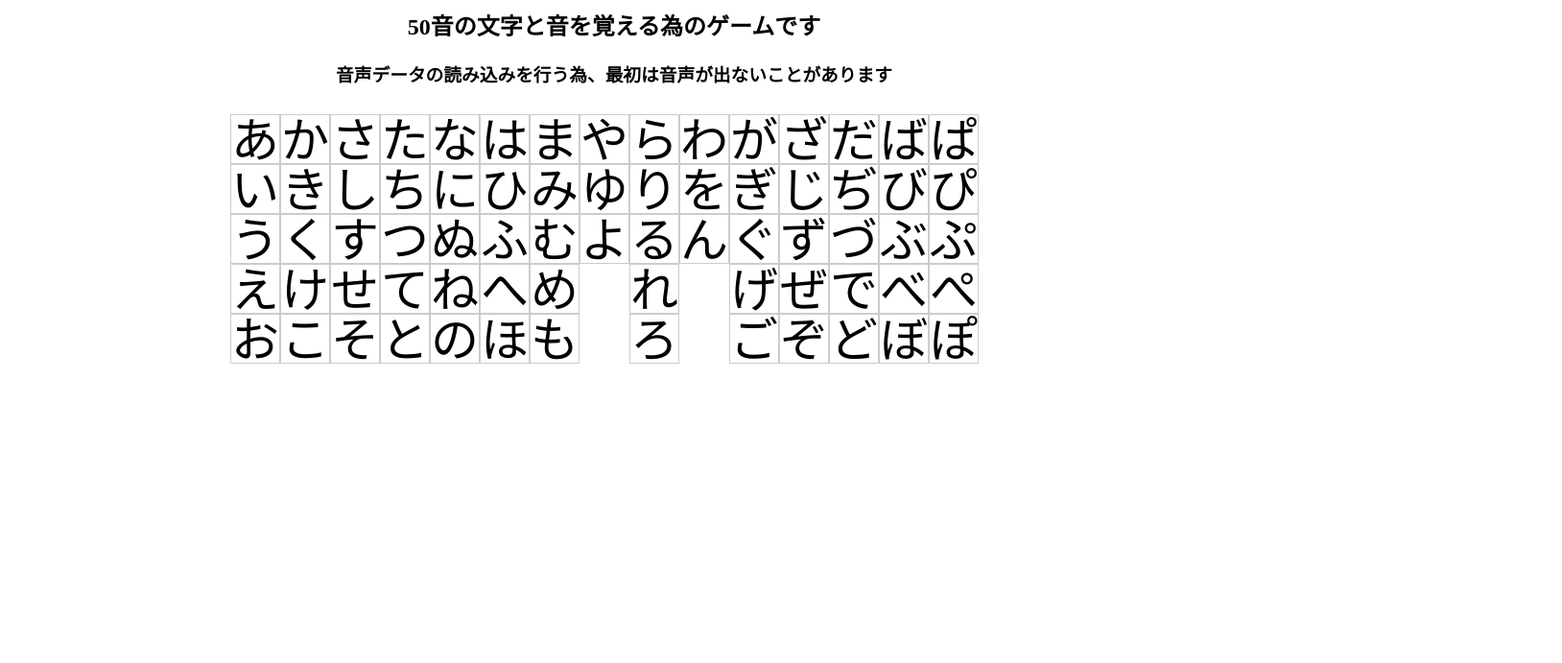
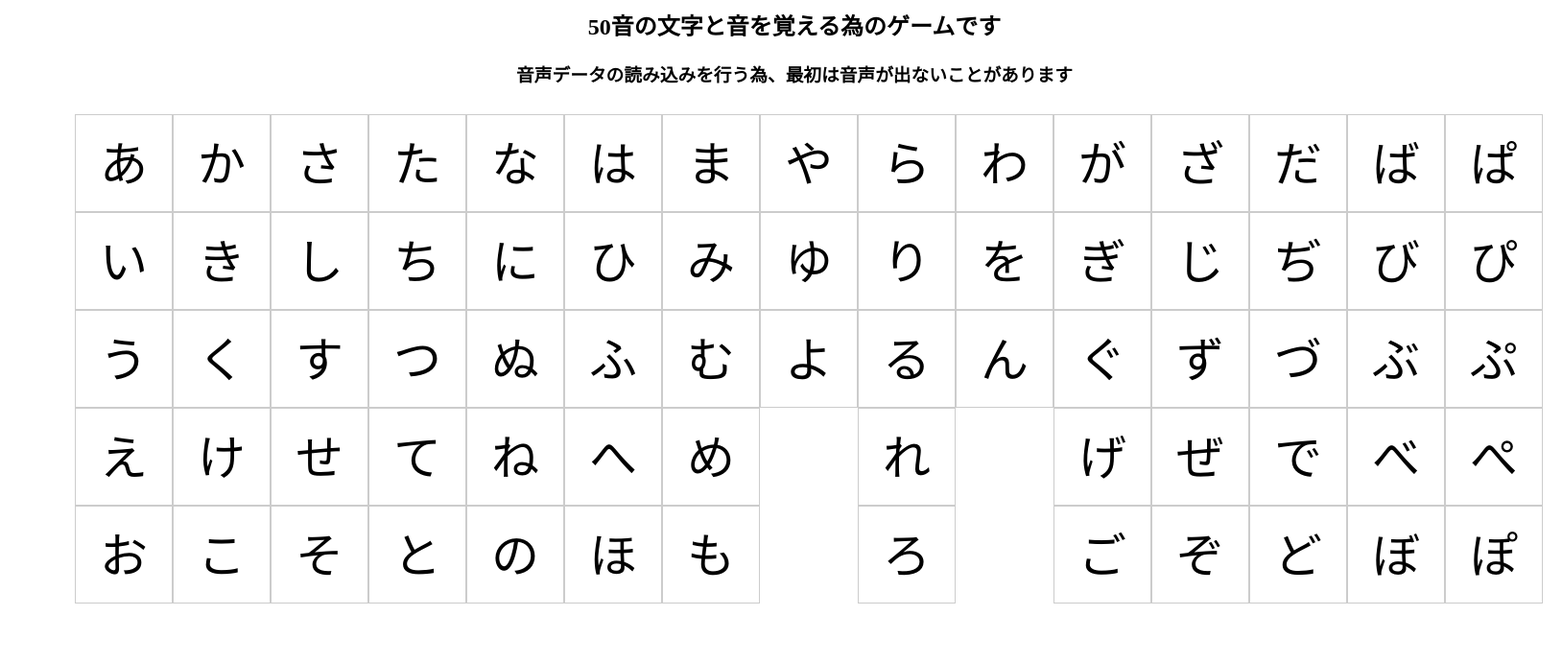
Before and after one commit to KOJI-YAMAMOTO-GitHub/aiueo-game, a plain HTML site: page index.html in a window 1280 px wide. Shown: the part 109-800 px from the top of the page at 96% size, 1628 px wide, since content can reach past the window. Drawn offline with Linux system fonts and the light colour scheme.

Commit message:
Update style.css

```diff
--- a/css/style.css
+++ b/css/style.css
@@ -60,3 +60,21 @@ list-style: none;
       color: crimson;
     }
   }
+    @media screen and (min-width:1024px){
+      .centering_item {
+        width: 1600px;               /* 幅指定 */
+      }
+      .table{
+        width: 1500px;               /* 幅指定 */
+        }
+        .table-column{
+          flex-direction: column;
+          margin-right: 0;
+          border: 1px solid #ccc;
+            width: 100px;
+            height: 100px;
+            text-align: center;
+            line-height: 100px;
+          }
+
+    }
```
